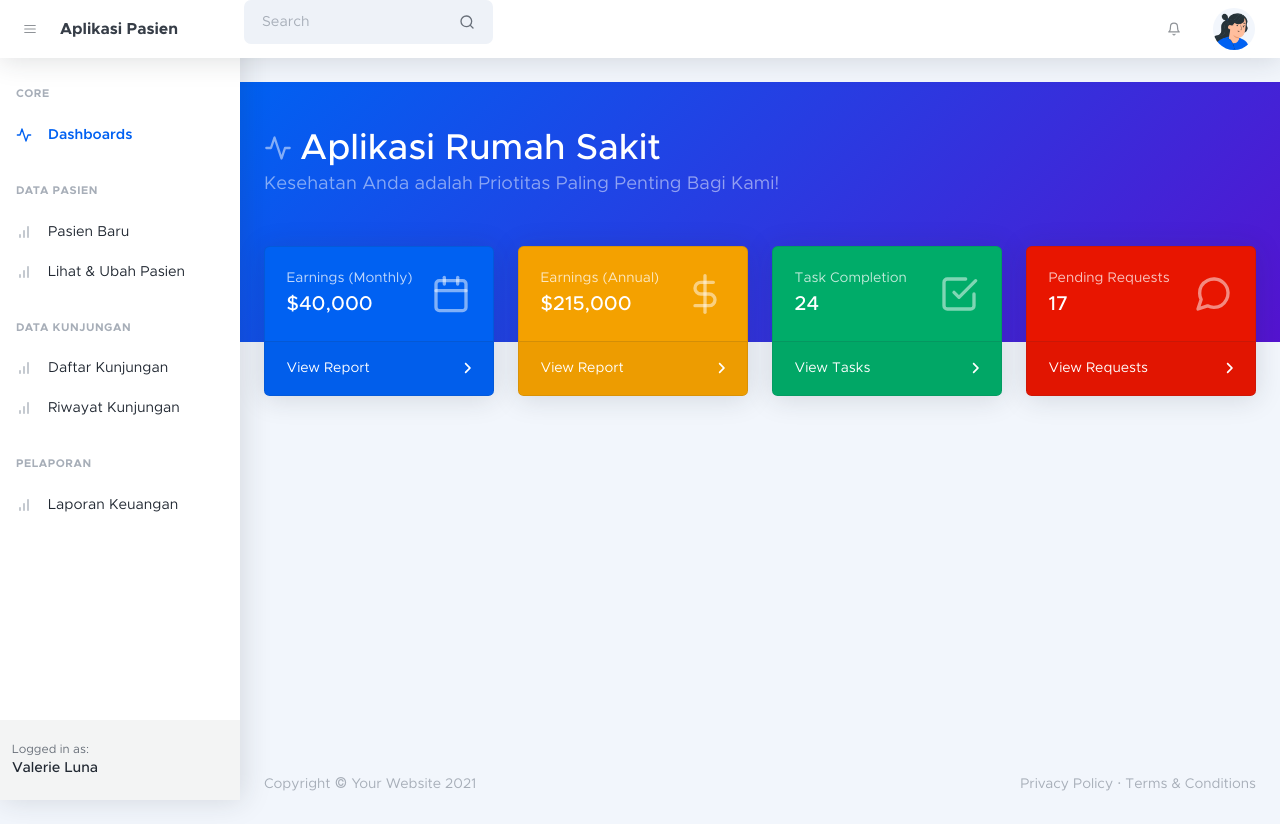
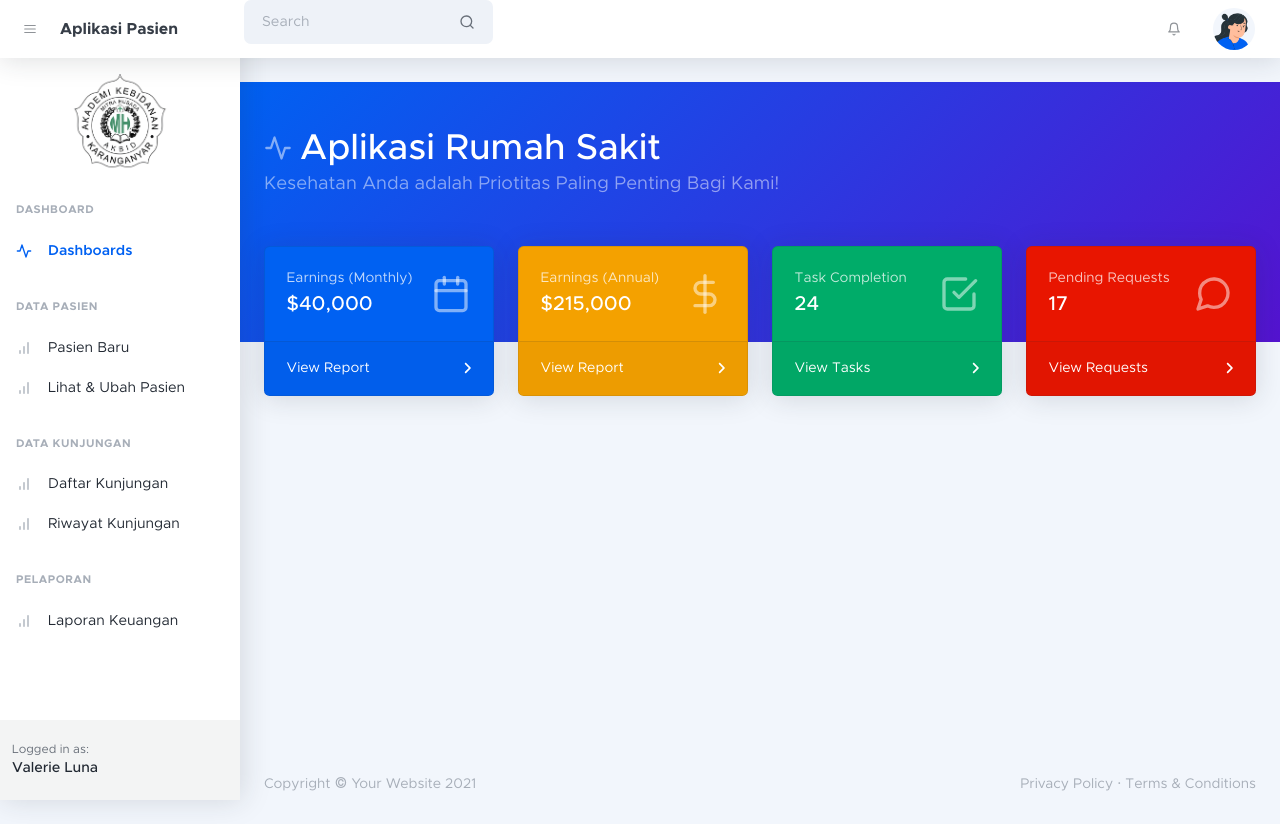
Before and after one commit to mujibluth/ep_crud-simple-hospital-app, a PHP site: page /index.php in a window 1280 px wide. Run offline with PHP 8.4, Linux system fonts and the light colour scheme; data comes from the database, SQL or seed files in the repository; data that the repository does not hold is empty; some libraries are stand-ins or nearby versions.

Commit message:
style(app): added logo in sidenav

```diff
--- a/sidenav.php
+++ b/sidenav.php
@@ -4,8 +4,12 @@ $current_page = basename($_SERVER['PHP_SELF']);
 
 <nav class="sidenav shadow-right sidenav-light">
     <div class="sidenav-menu">
+
         <div class="nav accordion" id="accordionSidenav">
-            <div class="sidenav-menu-heading">Core</div>
+            <div class="mt-3">
+                <img loading="lazy" src="assets/img/logo.jpg" style="width: 100px; display: block; margin-left: auto; margin-right: auto;" alt="">
+            </div>
+            <div class="sidenav-menu-heading">Dashboard</div>
             <a class="nav-link <?php echo ($current_page == 'index.php') ? 'active' : ''; ?>" href="index.php">
                 <div class="nav-link-icon"><i data-feather="activity"></i></div>
                 Dashboards
```
Also changed, not shown: assets/img/logo.jpg (added).
